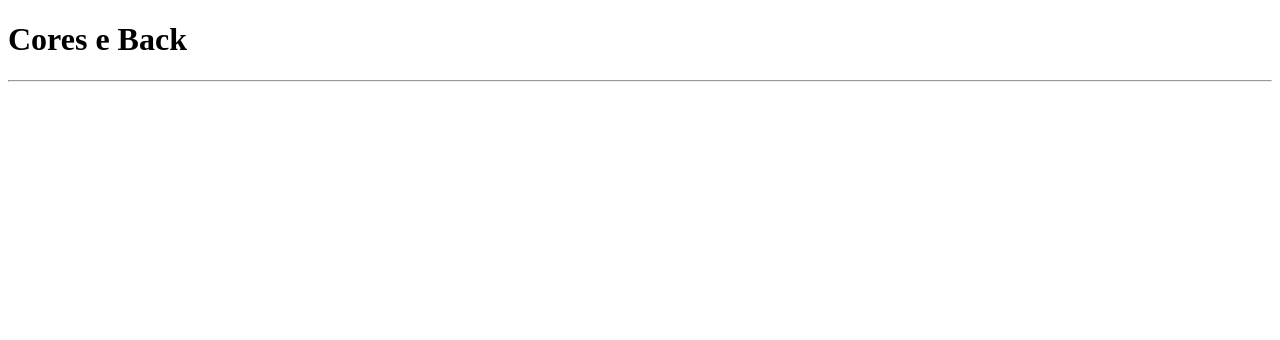
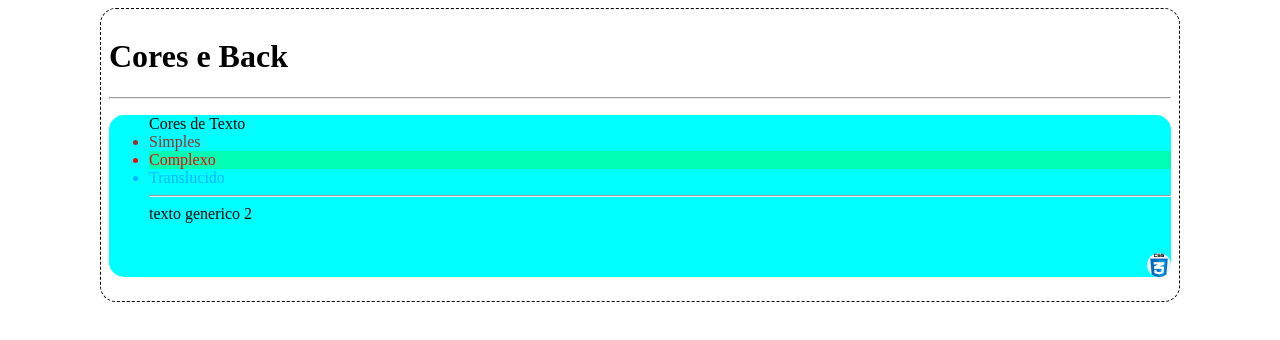
Before and after one commit to deschamps20/deschamps20.github.io, a plain HTML site: page pages/cor-fundo.html in a window 1280 px wide. Drawn offline with Linux system fonts and the light colour scheme.

Commit message:
commit novo

```diff
--- a/css/estilo_geral.css
+++ b/css/estilo_geral.css
@@ -2,4 +2,7 @@ body{
     margin-left: 100px;
     margin-right: 100px;
 
+    border: 1px dashed black;
+    border-radius: 16px;
+    padding: 8px;
 }
--- a/pages/cor-fundo.html
+++ b/pages/cor-fundo.html
@@ -4,11 +4,54 @@
     <meta charset="UTF-8">
     <meta http-equiv="X-UA-Compatible" content="IE=edge">
     <meta name="viewport" content="width=device-width, initial-scale=1.0">
-    <title>Document</title>
+    <title>Cor de fundo</title>
+    <link rel="stylesheet" href="/css/estilo_geral.css">
+    <style>
+        .texto-simples{
+            color:brown;
+        }
+        #texto-complexo{
+            color: rgb(255,0,0);
+        }
+        .texto-translucido{
+            color: rgba(0, 0, 255, 0.3);
+        }
+
+        .back-simples{
+            background-color: #00ffff;
+            border-radius: 15px;
+        }
+
+        .back-translucido {
+            background-color: rgba(0, 255, 0, 0.3);
+        }
+
+
+        .back-imagem-unica{
+            background-image: url('/imgens/css.png');
+            background-repeat: no-repeat;
+        }
+
+        .posicao-especifica{
+            background-position: bottom right;
+        }
+
+    </style>
 </head>
 <body>
     <h1>Cores e Back</h1>
     <hr>
+<ul class="back-simples">
+    Cores de Texto
+    <li class="texto-simples">Simples</li>
+    <li id="texto-complexo" class="back-translucido">Complexo</li>
+    <li class="texto-translucido">Translucido</li>
 
+    <hr>
+    <div class="back-imagem-unica posicao-especifica">
+        texto generico 2
+        <br><br><br><br>
+    </div>
+</ul>
 </body>
 </html>
```
Also changed, not shown: imgens/css.png (added), imgens/css_1.png (added).
